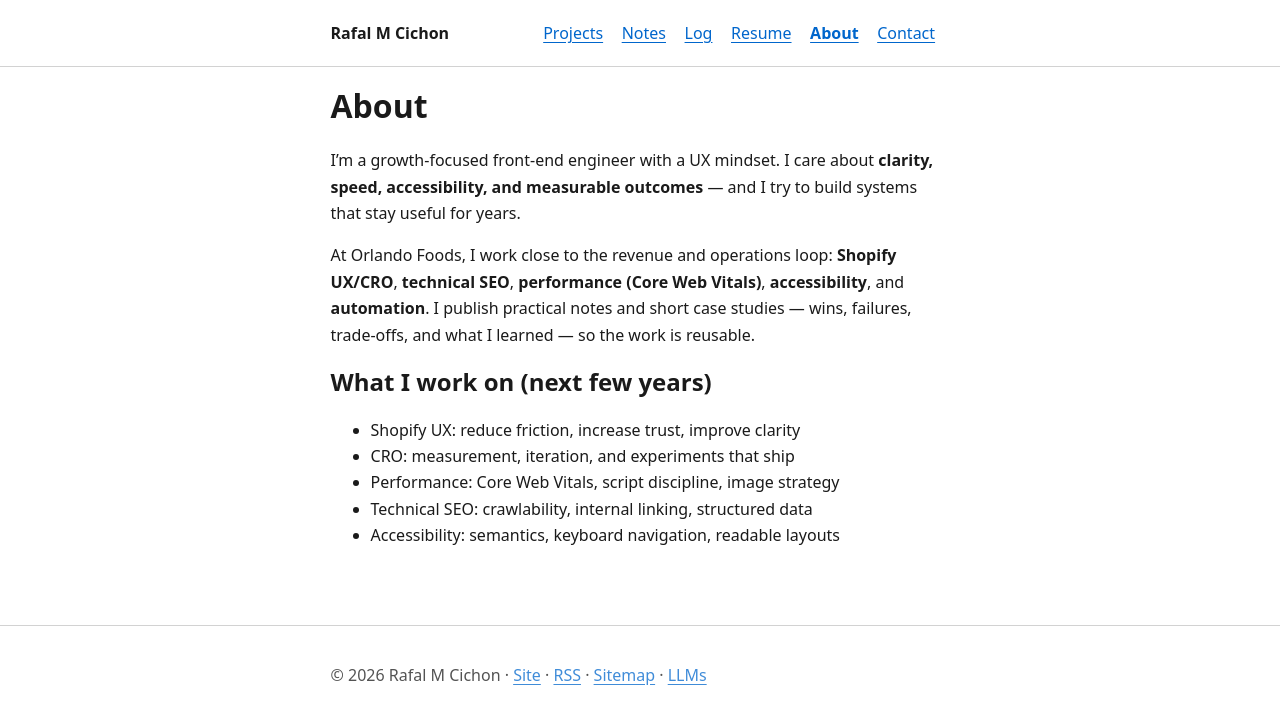
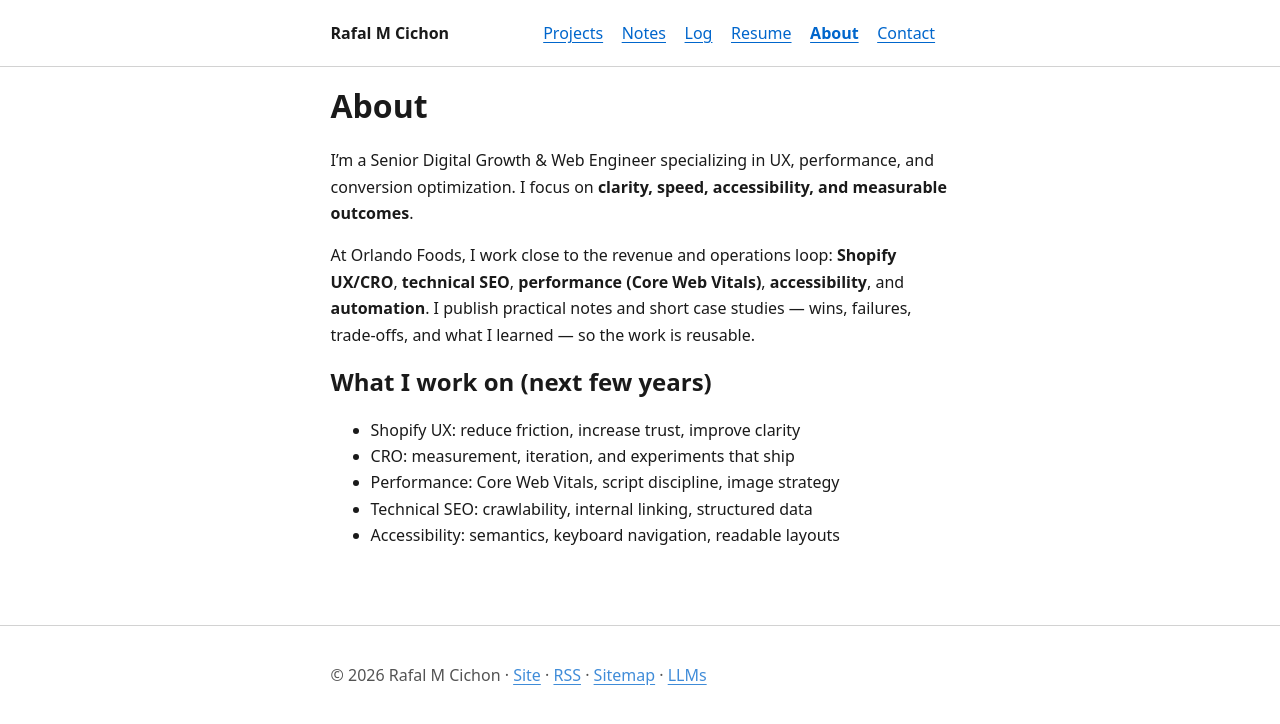
Before and after one commit to RafalMCichon/rafalmcichon-com, a Jekyll site: the page built from about.md, in a window 1280 px wide. Shown: the part 200-924 px from the top of the page. Built offline with Jekyll 4.4.1, drawn with Linux system fonts in a browser that asks for light colours.

Commit message:
Update professional title and simplify bio

```diff
--- a/about.md
+++ b/about.md
@@ -7,7 +7,7 @@ permalink: /about/
 
 # About
 
-I’m a growth-focused front-end engineer with a UX mindset. I care about **clarity, speed, accessibility, and measurable outcomes** — and I try to build systems that stay useful for years.
+I'm a Senior Digital Growth & Web Engineer specializing in UX, performance, and conversion optimization. I focus on **clarity, speed, accessibility, and measurable outcomes**.
 
 At Orlando Foods, I work close to the revenue and operations loop: **Shopify UX/CRO**, **technical SEO**, **performance (Core Web Vitals)**, **accessibility**, and **automation**. I publish practical notes and short case studies — wins, failures, trade-offs, and what I learned — so the work is reusable.
 
```
